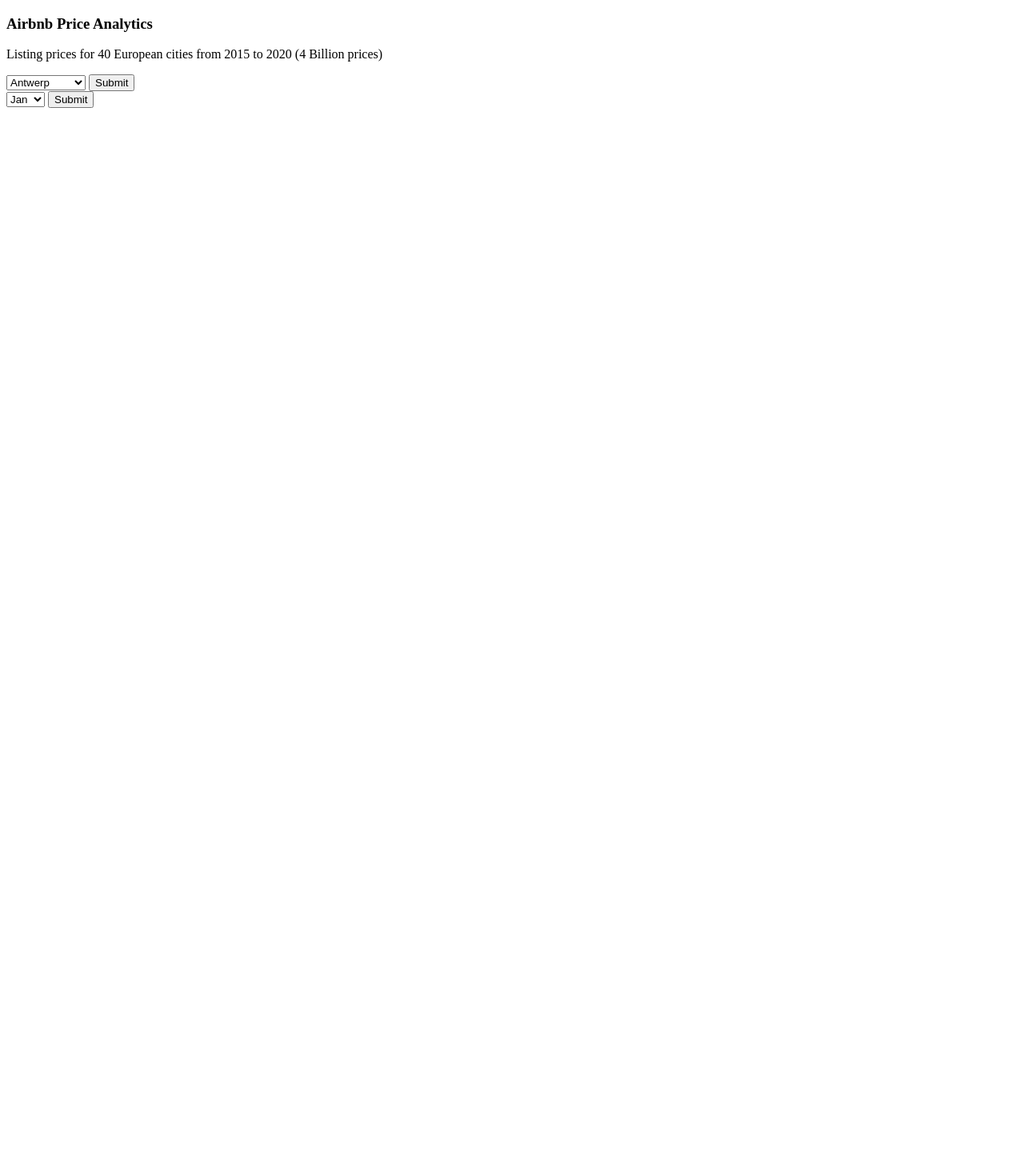
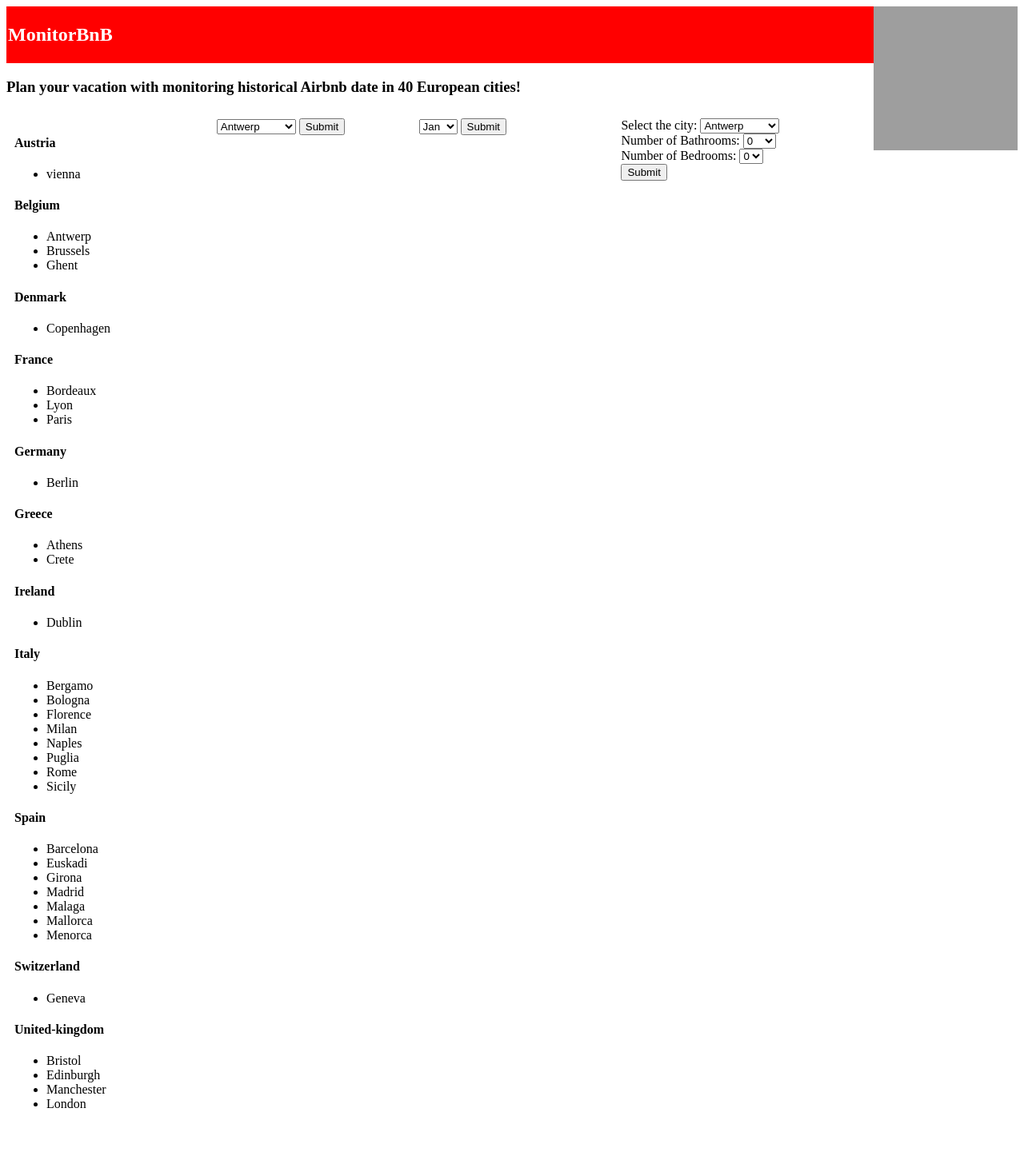
Before and after one commit to tikaj/Best_Deal, a Flask app: page / in a window 1280 px wide. Shown: the whole page at 80% size. Before the commit the page ends 135 px from the top, so only its background shows below. Run offline with Flask 2, Linux system fonts and the light colour scheme; grey boxes are pictures that could not be loaded.

Commit message:
adding a 3rd dashboard

```diff
--- a/flask-app/app.py
+++ b/flask-app/app.py
@@ -37,9 +37,18 @@ def home():
               'May': 5, 'Jun': 6, 'Jul': 7, 'Aug': 8,
               'Sep': 9, 'Oct': 10, 'Nov': 11, 'Dec': 12}
 
+    bathrooms = ['0', '0.5', '1.0', '1.5', '2.0', '2.5',
+                 '3.0', '3.5', '4.0', '5.0', '8.0']
+
+    bedrooms = ['0', '1', '2', '3', '4', '5', '6', '7', '8']
+
     city_price_timeline_dashboard = None
     cheapest_city_for_month = None
+    test_dashboard = None
 
+    app.logger.info('--------')
+    app.logger.info(request.form)
+    app.logger.info('--------')
     if request.method == 'POST':
         if 'selected_city' in request.form:
             city = request.form['selected_city']
@@ -50,13 +59,25 @@ def home():
             app.logger.info('selected month is %s' % month)
             month_id = months[month]
             cheapest_city_for_month = get_cheapest_city_for_month(month_id)
+        if 'city' in request.form and 'bathrooms' in request.form and 'bedrooms' in request.form:
+            selected_city = request.form['city']
+            selected_bathrooms = request.form['bathrooms']
+            selected_bedrooms = request.form['bedrooms']
+            app.logger.info('selected city is: %s' % selected_city)
+            app.logger.info('selected bathrooms is: %s' % selected_bathrooms)
+            app.logger.info('selected bedrooms is: %s' % selected_bedrooms)
+            test_dashboard = get_cheapest_city_bath_bed(selected_city, selected_bathrooms, selected_bedrooms)
+            app.logger.info(test_dashboard)
 
     return render_template(
         'index.html',
         cities=cities,
         months=months.keys(),
+        bathrooms=bathrooms,
+        bedrooms=bedrooms,
         city_price_timeline_dashboard=city_price_timeline_dashboard,
-        cheapest_city_for_month=cheapest_city_for_month
+        cheapest_city_for_month=cheapest_city_for_month,
+        test_dashboard=test_dashboard
     )
 
 
@@ -96,3 +117,16 @@ def get_cheapest_city_for_month(month_id):
     ''' % month_id
     res = get_sql_engine().execute(query)
     return list(res)
+
+
+def get_cheapest_city_bath_bed(city, bathrooms, bedrooms):
+    query = '''
+    SELECT month, median(price)::int
+    FROM calendar_listing
+    WHERE city=LOWER('%s') and bathrooms='%s' and bedrooms='%s'
+    group by 1
+    ORDER BY 1;
+    ''' % (city, bathrooms, bedrooms)
+    app.logger.info(query)
+    res = get_sql_engine().execute(query)
+    return list(res)
--- a/flask-app/templates/index.html
+++ b/flask-app/templates/index.html
@@ -1,5 +1,134 @@
 <!DOCTYPE html>
 <html lang="en">
+	<body>
+		<img src="https://images-na.ssl-images-amazon.com/images/I/51YP0FU1yFL._SX425_.jpg"
+             alt="Girl in a jacket", style="float:right;width:180px;height:180px;">
+    </body>
+	<body>
+		<!-- <div style="border: 1px solid black">MonitorBnB</div> -->
+		<div style="background-color:red;color:white;padding:2px;">
+  <h2>MonitorBnB</h2> </div>
+  	<h3> Plan your vacation with monitoring historical Airbnb date in 40 European cities!</h3>
+<head>
+<meta name="viewport" content="width=device-width, initial-scale=1">
+<style>
+* {
+  box-sizing: border-box;
+}
+
+/* Create three equal columns that floats next to each other */
+.column {
+  float: left;
+  width: 20%;
+  padding: 10px;
+  height: 1300px; /* Should be removed. Only for demonstration */
+}
+
+/* Clear floats after the columns */
+.row:after {
+  content: "";
+  display: table;
+  clear: both;
+}
+</style>
+</head>
+
+
+<div class="row">
+  <div class="column" style="background-color:white;">
+        <h4>Austria</h4>
+    <ul>
+      <li>vienna</li>
+    </ul>
+
+    <h4>Belgium</h4>
+
+    <ul>
+      <li>Antwerp</li>
+      <li>Brussels</li>
+      <li>Ghent</li>
+    </ul>
+
+    <h4>Denmark</h4>
+    <ul>
+      <li>Copenhagen</li>
+    </ul>
+
+    <h4>France</h4>
+
+    <ul>
+       <li>Bordeaux</li>
+       <li>Lyon</li>
+       <li>Paris</li>
+
+     </ul>
+    <h4>Germany</h4>
+
+    <ul>
+       <li>Berlin</li>
+
+     </ul>
+  <h4>Greece</h4>
+
+  <ul>
+     <li>Athens</li>
+     <li>Crete</li>
+   </ul>
+
+  <h4>Ireland</h4>
+
+  <ul>
+     <li>Dublin</li>
+   </ul>
+<!--  </div>-->
+<!--   <div class="column" style="background-color:#ccffff;">-->
+
+  <h4>Italy</h4>
+
+  <ul>
+     <li>Bergamo</li>
+     <li>Bologna</li>
+     <li>Florence</li>
+     <li>Milan</li>
+     <li>Naples</li>
+     <li>Puglia</li>
+     <li>Rome</li>
+     <li>Sicily</li>
+
+   </ul>
+
+   <h4>Spain</h4>
+
+  <ul>
+     <li>Barcelona</li>
+     <li>Euskadi</li>
+     <li>Girona</li>
+     <li>Madrid</li>
+     <li>Malaga</li>
+     <li>Mallorca</li>
+     <li>Menorca</li>
+   </ul>
+
+   <h4>Switzerland</h4>
+
+  <ul>
+     <li>Geneva</li>
+
+   </ul>
+
+   <h4>United-kingdom</h4>
+
+  <ul>
+     <li>Bristol</li>
+     <li>Edinburgh</li>
+     <li>Manchester</li>
+     <li>London</li>
+   </ul>
+  </div>
+</body>
+
+<!--************************************************************-->
+
 <head>
   <meta charset="UTF-8">
   <title>Airbnb Analytics</title>
@@ -22,25 +151,16 @@
   }
   </style>
 </head>
-
+<!--****************************************************************-->
 <body>
-
-<h3> Airbnb Price Analytics </h3>
-<p> Listing prices for 40 European cities from 2015 to 2020 (4 Billion prices) </p>
-
+<!--<h3> Airbnb Price Analytics </h3>-->
+<!--<p> Listing prices for 40 European cities from 2015 to 2020 (4 Billion prices) </p>-->
+<!--****************************************************************-->
+  <div class="column" style="background-color:#ffffff;">
   <form action ="/" method="post">
     <select name=selected_city>
       {% for city in cities %}
         <option value= "{{ city }}"> {{ city }} </option>"
-    {% endfor %}
-  </select>
-  <input type="submit" value="Submit">
-</form>
-
-<form action ="/" method="post">
-  <select name=month>
-    {% for month in months %}
-    <option value= "{{ month }}"> {{ month }} </option>"
       {% endfor %}
     </select>
     <input type="submit" value="Submit">
@@ -63,11 +183,22 @@
     {% endfor %}
    </table>
   {% endif %}
+  </div>
+<!--****************************************************************-->
+  <div class="column" style="background-color:#ffffff;">
+  <form action ="/" method="post">
+    <select name=month>
+      {% for month in months %}
+      <option value= "{{ month }}"> {{ month }} </option>"
+      {% endfor %}
+    </select>
+    <input type="submit" value="Submit">
+  </form>
 
   {% if cheapest_city_for_month %}
    <table style="border: 1px">
      <tr style="background-color: lightblue;">
-     <th colspan="2">Cheapest Cities per Month</th>
+       <th colspan="2">Cheapest Cities per Month </th>
      </tr>
      <tr>
        <th>month</th>
@@ -81,11 +212,85 @@
     {% endfor %}
    </table>
   {% endif %}
+  </div>
+<!--****************************************************************-->
+  <div class="column" style="background-color:#ffffff;">
+  <form action ="/" method="post">
+    Select the city:
+    <select name=city>
+      {% for city in cities %}
+        <option value= "{{ city }}"> {{ city }} </option>"
+      {% endfor %}
+    </select>
+
+    Number of Bathrooms:
+    <select name=bathrooms>
+      {% for bathroom in bathrooms %}
+        <option value= "{{ bathroom }}"> {{ bathroom }} </option>"
+      {% endfor %}
+    </select>
+    Number of Bedrooms:
+    <select name=bedrooms>
+      {% for bedroom in bedrooms %}
+        <option value= "{{ bedroom }}"> {{ bedroom }} </option>"
+      {% endfor %}
+    </select>
+    <input type="submit" value="Submit">
+  </form>
+
+  {% if test_dashboard %}
+   <table style="border: 1px">
+     <tr style="background-color: lightblue;">
+       <th colspan="2">Price per Month</th>
+     </tr>
+     <tr>
+       <th>month</th>
+       <th>median price</th>
+     </tr>
+    {% for row in test_dashboard %}
+      <tr>
+        <td>{{ row[0] }}</td>
+        <td>${{ row[1] }}</td>
+      </tr>
+    {% endfor %}
+   </table>
+  {% endif %}
+
+  </div>
+
+</select>
+</body>
+<!--************************************************************************-->
+
+<!--<body>-->
+<!--<head>-->
+<!--<meta charset='utf-8' />-->
+<!--<title>Display a map</title>-->
+<!--<meta name='viewport' content='initial-scale=1,maximum-scale=1,user-scalable=no' />-->
+<!--<script src='https://api.tiles.mapbox.com/mapbox-gl-js/v1.3.2/mapbox-gl.js'></script>-->
+<!--<link href='https://api.tiles.mapbox.com/mapbox-gl-js/v1.3.2/mapbox-gl.css' rel='stylesheet' />-->
+<!--<style>-->
+<!--body { margin:25px; padding:0; }-->
+<!--/*#map { position:absolute; top:0; bottom:0; width:50%; }*/-->
+<!--#map {height:400px; width: 50%; top:0px; }-->
+
+<!--</style>-->
+<!--</head>-->
+<!--<div id='map'></div>-->
+<!--<script>-->
+<!--mapboxgl.accessToken = 'pk.eyJ1IjoidGlrYWoiLCJhIjoiY2sxYmU3czJqMDJ1MTNibnltenlvam9iMyJ9.8tpx2R8MvCdepkv-xOkNBg';-->
+<!--var map = new mapboxgl.Map({-->
+<!--container: 'map', // container id-->
+<!--style: 'mapbox://styles/mapbox/streets-v11', // stylesheet location-->
+<!--center: [-74.50, 40], // starting position [lng, lat]-->
+<!--zoom: 9 // starting zoom-->
+<!--});-->
+<!--</script>-->
+
+</body>
 
 
 
 
 
-</select>
-</body>
 </html>
```
Lines whose indentation alone changed are shown as unchanged.
